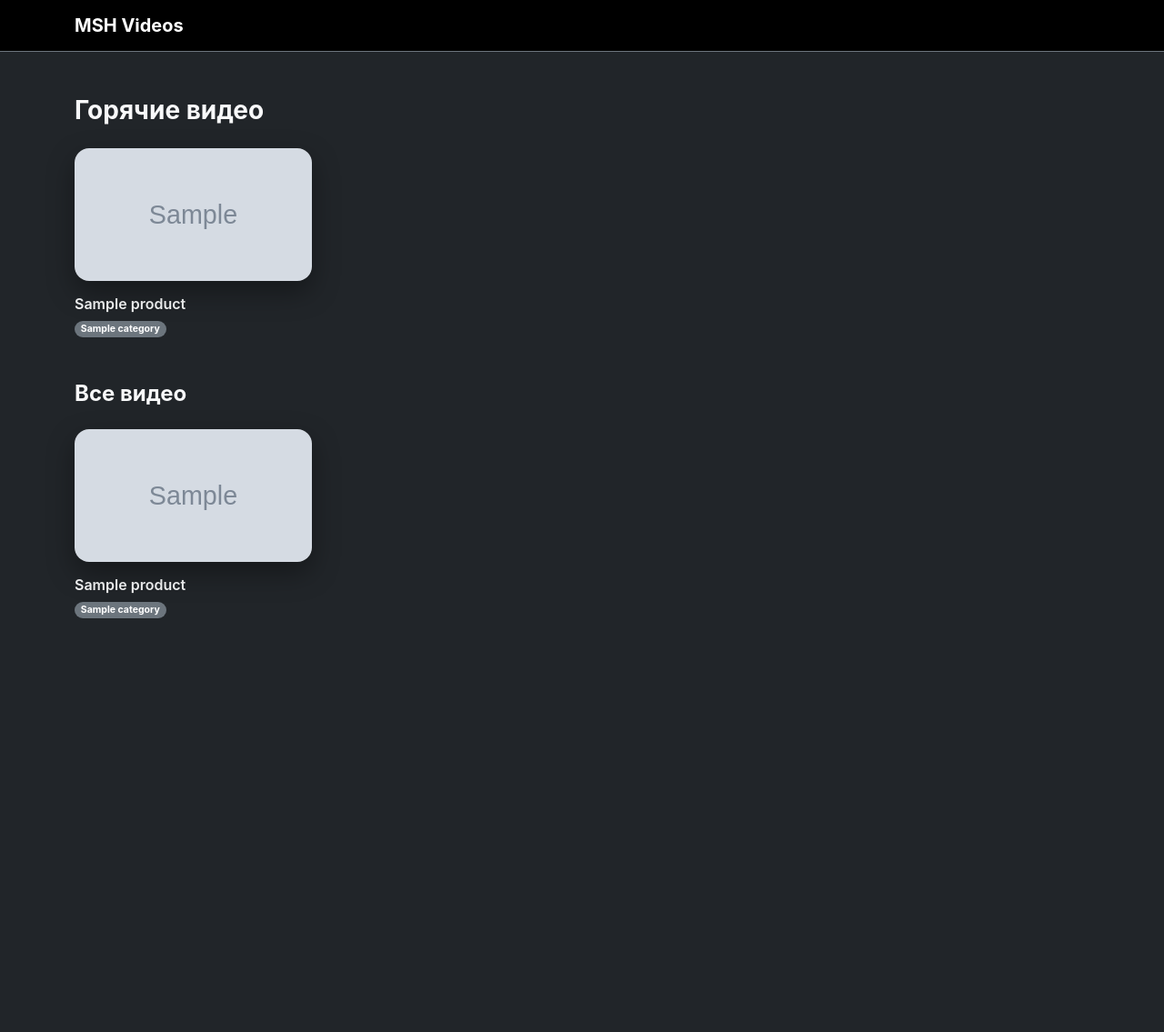
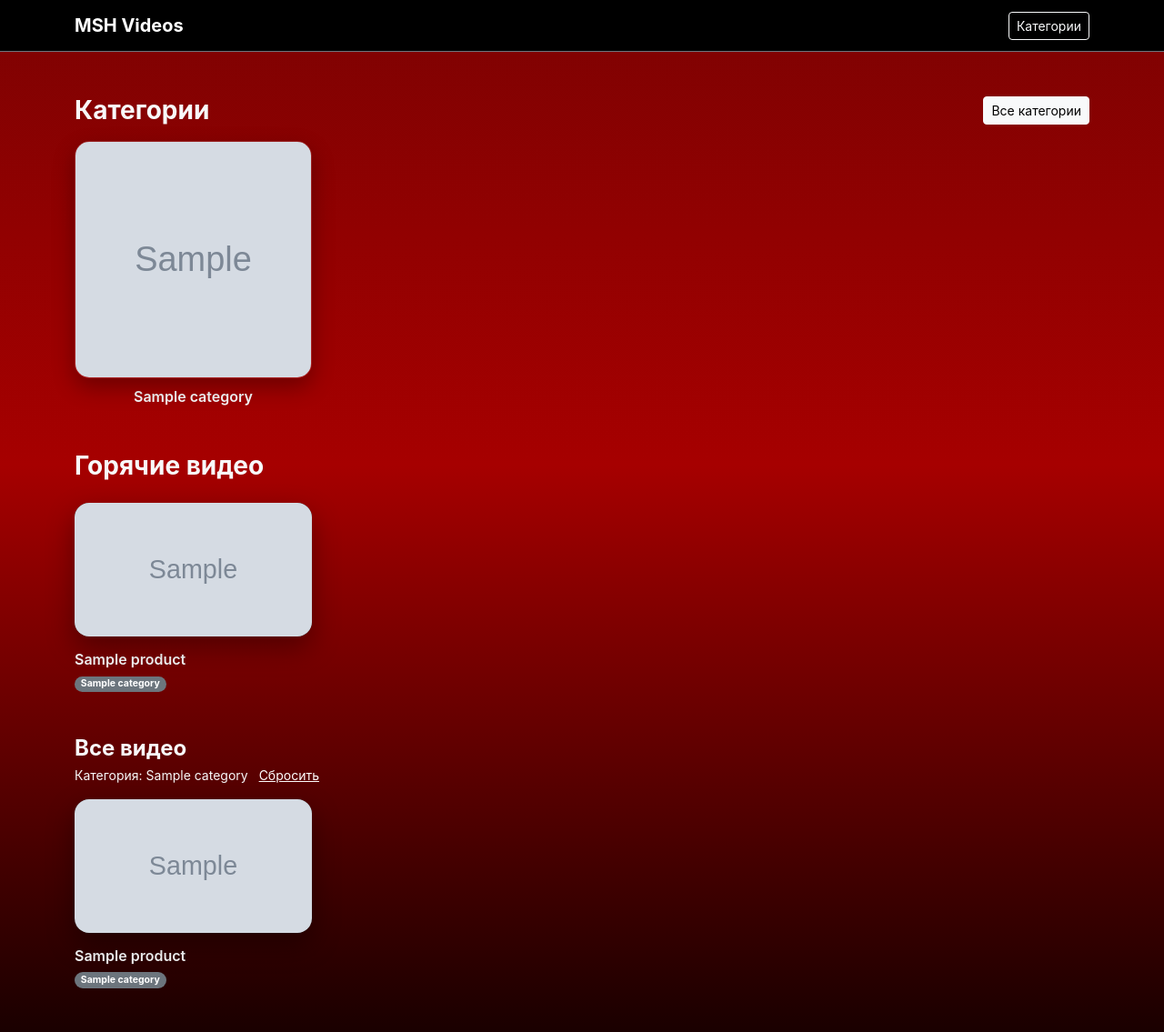
Before and after one commit to Shakhriyor10/msh_videos, a Django app: page /?category=1 in a window 1280 px wide. Shown: the whole page at 91% size. Before the commit the page ends 680 px from the top, so only its background shows below. Run offline with Django 3.2, Linux system fonts and the light colour scheme; tables that the repository leaves empty hold one stand-in row (values such as "Sample post"); grey boxes marked "Sample" are stand-in pictures.

Commit message:
Add category filtering and related videos

```diff
--- a/product/views.py
+++ b/product/views.py
@@ -1,14 +1,19 @@
 from django.shortcuts import get_object_or_404, render
 
-from .models import Product
+from .models import Category, Product
 
 
 def home(request):
+    categories = Category.objects.all()
+    selected_category_id = request.GET.get("category")
+    show_all_categories = request.GET.get("show_all") == "1"
     products = (
         Product.objects.select_related()
         .prefetch_related("categories", "tags")
         .all()
     )
+    if selected_category_id:
+        products = products.filter(categories__id=selected_category_id)
     hot_products = products.filter(is_hot=True)[:4]
     return render(
         request,
@@ -16,6 +21,12 @@ def home(request):
         {
             "products": products,
             "hot_products": hot_products,
+            "categories": categories,
+            "featured_categories": categories[:8],
+            "show_all_categories": show_all_categories,
+            "selected_category": categories.filter(
+                pk=selected_category_id
+            ).first(),
         },
     )
 
@@ -25,8 +36,14 @@ def product_detail(request, pk: int):
         Product.objects.prefetch_related("categories", "tags"),
         pk=pk,
     )
+    similar_products = (
+        Product.objects.prefetch_related("categories", "tags")
+        .filter(tags__in=product.tags.all())
+        .exclude(pk=product.pk)
+        .distinct()[:4]
+    )
     return render(
         request,
         "product/detail.html",
-        {"product": product},
+        {"product": product, "similar_products": similar_products},
     )
--- a/static/css/styles.css
+++ b/static/css/styles.css
@@ -1,5 +1,9 @@
 body {
   font-family: "Inter", "Segoe UI", system-ui, sans-serif;
+}
+
+.bg-danger {
+  background: linear-gradient(180deg, #7d0202 0%, #a60000 45%, #1a0000 100%);
 }
 
 .video-card {
@@ -45,3 +49,26 @@ body {
 .video-player video {
   background: #000;
 }
+
+.category-card {
+  display: block;
+  color: inherit;
+  text-decoration: none;
+}
+
+.category-card:hover {
+  color: inherit;
+}
+
+.category-card .ratio {
+  border-radius: 1rem;
+  overflow: hidden;
+  box-shadow: 0 10px 24px rgba(0, 0, 0, 0.3);
+  border: 1px solid rgba(255, 255, 255, 0.12);
+}
+
+.category-cover {
+  width: 100%;
+  height: 100%;
+  object-fit: cover;
+}
--- a/templates/product/base.html
+++ b/templates/product/base.html
@@ -11,10 +11,13 @@
     >
     <link rel="stylesheet" href="{% static 'css/styles.css' %}">
   </head>
-  <body class="bg-dark text-light">
+  <body class="{% block body_class %}bg-dark{% endblock %} text-light">
     <nav class="navbar navbar-expand-lg navbar-dark bg-black border-bottom border-secondary">
       <div class="container">
         <a class="navbar-brand fw-bold" href="/">MSH Videos</a>
+        <div class="ms-auto">
+          <a class="btn btn-outline-light btn-sm" href="/#categories">Категории</a>
+        </div>
       </div>
     </nav>
     <main class="py-5">
--- a/templates/product/home.html
+++ b/templates/product/home.html
@@ -1,6 +1,51 @@
 {% extends "product/base.html" %}
 {% block title %}Главная | MSH Videos{% endblock %}
+{% block body_class %}bg-danger{% endblock %}
 {% block content %}
+  <section id="categories" class="mb-5">
+    <div class="d-flex flex-wrap align-items-center justify-content-between gap-3 mb-3">
+      <h1 class="h3 fw-bold mb-0">Категории</h1>
+      <a class="btn btn-light btn-sm" href="/?show_all=1#all-categories">Все категории</a>
+    </div>
+    <div class="row g-4">
+      {% for category in featured_categories %}
+        <div class="col-6 col-md-3">
+          <a class="category-card" href="/?category={{ category.pk }}#videos">
+            <div class="ratio ratio-1x1">
+              <img src="{{ category.photo.url }}" alt="{{ category.name }}" class="category-cover">
+            </div>
+            <div class="mt-2 fw-semibold text-center">{{ category.name }}</div>
+          </a>
+        </div>
+      {% empty %}
+        <p class="text-light">Категории пока не добавлены.</p>
+      {% endfor %}
+    </div>
+  </section>
+
+  {% if show_all_categories %}
+    <section id="all-categories" class="mb-5">
+      <div class="d-flex align-items-center justify-content-between mb-3">
+        <h2 class="h4 fw-bold mb-0">Все категории</h2>
+        <a class="btn btn-outline-light btn-sm" href="/#categories">Скрыть</a>
+      </div>
+      <div class="row g-4">
+        {% for category in categories %}
+          <div class="col-6 col-md-3">
+            <a class="category-card" href="/?category={{ category.pk }}#videos">
+              <div class="ratio ratio-1x1">
+                <img src="{{ category.photo.url }}" alt="{{ category.name }}" class="category-cover">
+              </div>
+              <div class="mt-2 fw-semibold text-center">{{ category.name }}</div>
+            </a>
+          </div>
+        {% empty %}
+          <p class="text-light">Категории пока не добавлены.</p>
+        {% endfor %}
+      </div>
+    </section>
+  {% endif %}
+
   <section class="mb-5">
     <div class="d-flex align-items-center justify-content-between mb-3">
       <h1 class="h3 fw-bold">Горячие видео</h1>
@@ -31,9 +76,17 @@
     </div>
   </section>
 
-  <section>
+  <section id="videos">
     <div class="d-flex align-items-center justify-content-between mb-3">
-      <h2 class="h4 fw-bold">Все видео</h2>
+      <div>
+        <h2 class="h4 fw-bold mb-1">Все видео</h2>
+        {% if selected_category %}
+          <div class="text-light small">
+            Категория: {{ selected_category.name }}
+            <a class="text-white text-decoration-underline ms-2" href="/#videos">Сбросить</a>
+          </div>
+        {% endif %}
+      </div>
     </div>
     <div class="row g-4">
       {% for video in products %}
```
Also changed, not shown: templates/product/detail.html (+30 -0 lines).
